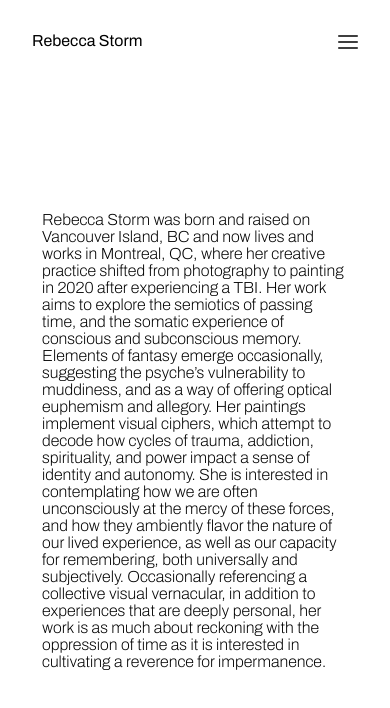
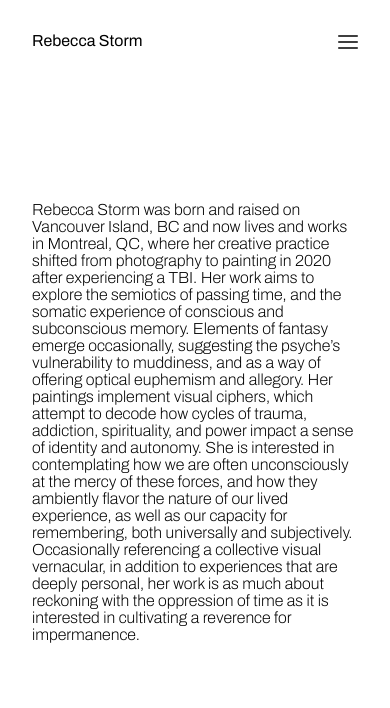
Before and after one commit to Tristan-Giardini/rebecca, a React (Create React App) app in the folder rebecca/: page /about in a window 390 px wide. Shown: the top 708 px of the page. Built offline with nearby package versions, Linux system fonts and the light colour scheme.

Commit message:
feat: fix about and contact mobile, delete comments

```diff
--- a/rebecca/src/App.css
+++ b/rebecca/src/App.css
@@ -147,17 +147,6 @@
     }
   }
 
-  /* @keyframes dropDownWrapperReverse {
-    0% {
-      top: 100px;
-      transform: translateY(0);
-    }
-    100% {
-      top: 0px;
-      transform: translateY(0);
-    }
-  } */
-
   @keyframes dropDown {
     0% {
       top: -200px;
@@ -168,17 +157,6 @@
       transform: translateY(0);
     }
   }
-
-  /* @keyframes dropDownReverse {
-    0% {
-      top: -107px;
-      transform: translateY(0);
-    }
-    100% {
-      top: -300px;
-      transform: translateY(0);
-    }
-  } */
 
   .header-list {
     display: none;
@@ -249,6 +227,14 @@
     margin-bottom: 30px;
   }
 
+  .about-text {
+    margin: 0px;
+  }
+
+  .contact-wrapper {
+    margin: 0px;
+  }
+
   .painting.series {
     margin-bottom: 10px;
   }
```
